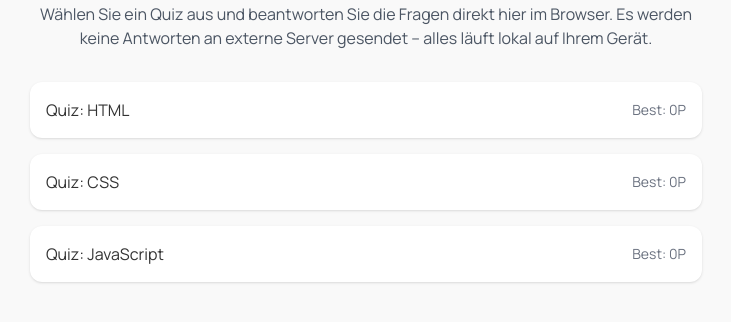
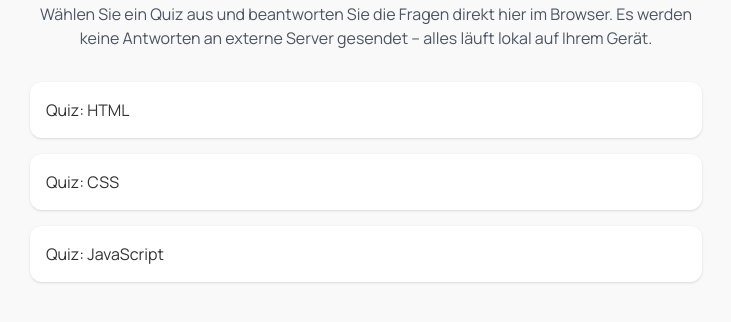
Before and after one commit to NilsHellwig/Quiz-MME, a plain HTML site: page index.html in a window 1280 px wide. Shown: the part 70-392 px from the top of the page, without its empty margins (274-1005 px from the left). Drawn offline with nearby package versions, Linux system fonts and the light colour scheme.

Commit message:
update styling

```diff
--- a/index.html
+++ b/index.html
@@ -29,7 +29,7 @@
     <!-- Quizseite -->
     <div id="quiz-page" class="w-full max-w-2xl hidden">
       <div class="flex justify-between items-center mb-6">
-        <button id="back-button" class="flex items-center space-x-2 text-blue-500 bg-white border border-blue-500 px-4 py-2 rounded hover:bg-blue-50 transition">
+        <button id="back-button" class="flex items-center space-x-2 text-blue-500 bg-white border border-blue-500 px-2 py-2 rounded-md hover:bg-blue-50 transition">
           <svg class="w-4 h-4" fill="none" stroke="currentColor" stroke-width="2" viewBox="0 0 24 24">
             <path stroke-linecap="round" stroke-linejoin="round" d="M15 19l-7-7 7-7" />
           </svg>
--- a/script.js
+++ b/script.js
@@ -866,13 +866,22 @@ document.addEventListener("DOMContentLoaded", () => {
 function renderQuizList() {
     quizList.innerHTML = "";
     QUIZ.forEach((quiz, index) => {
-    const bestScore = localStorage.getItem(`quiz_${quiz.title}_best`) || 0;
+        const bestKey = `quiz_${quiz.title}_best`;
+        const bestScore = localStorage.getItem(bestKey);
         const item = document.createElement("li");
         item.className = "bg-white p-4 rounded-xl shadow hover:bg-gray-50 cursor-pointer flex justify-between items-center";
-    item.innerHTML = `
-        <span>${quiz.title}</span>
-        <span class="text-sm text-gray-500">Best: ${bestScore}P</span>
-      `;
+
+        // Always show title
+        let inner = `<span>${quiz.title}</span>`;
+
+        // Only show best score if it exists in localStorage
+        if (bestScore !== null) {
+            inner += `<div class="text-sm text-white px-2 py-1 rounded-full bg-blue-700">
+                                    Best: ${bestScore} Punkte
+                                </div>`;
+        }
+
+        item.innerHTML = inner;
         item.addEventListener("click", () => startQuiz(index));
         quizList.appendChild(item);
     });
```
Lines whose indentation alone changed are shown as unchanged.
